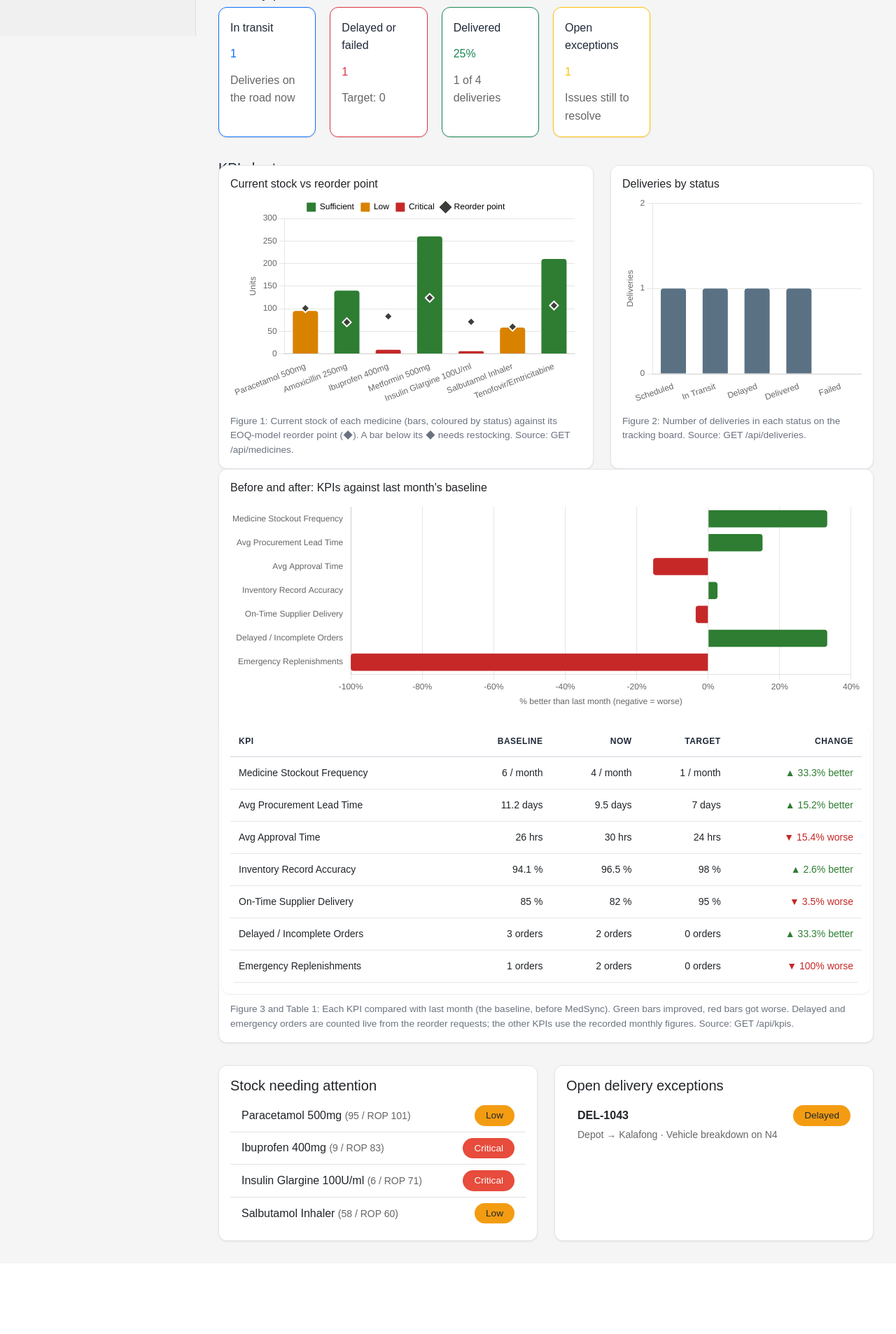
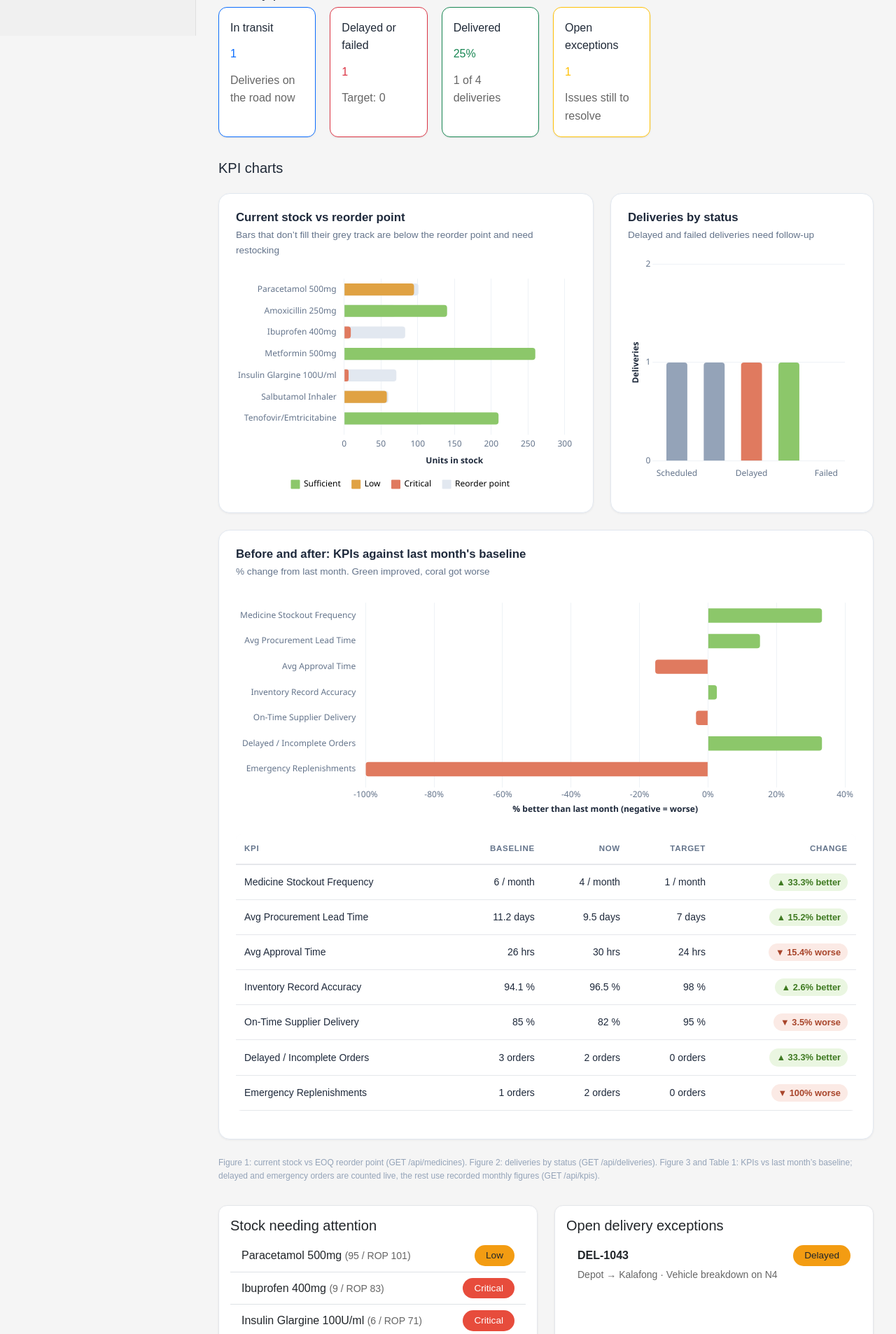
Before and after one commit to u24645177/BFB321_Group4_Project, a Flask app: page /kpis in a window 1280 px wide. Shown: the part 749-2655 px from the top of the page at 70% size. Before the commit the page ends 2524 px from the top, so only its background shows below. Run offline with Flask 3, Linux system fonts and the light colour scheme.

Commit message:
Restyle KPI charts: new colour palette, horizontal stock chart, change pills

```diff
--- a/static/css/style.css
+++ b/static/css/style.css
@@ -991,16 +991,59 @@ footer a:hover {
 }
 
 /* KPI charts (static/js/kpi-charts.js) */
-.chart-figure { margin: 0; }
+
+.chart-figure { margin-bottom: 0; }
+.chart-figure .card {
+    border: 1px solid #e2e8f0;
+    border-radius: 16px;
+    box-shadow: 0 1px 3px rgba(15, 23, 42, 0.06);
+}
+.chart-figure .card-body { padding: 24px; }
+.chart-figure h3 {
+    margin-bottom: 4px;
+    font-size: 1.05rem;
+    font-weight: 700;
+    color: #1e293b;
+}
+.chart-subtitle {
+    margin-bottom: 20px;
+    font-size: 0.85rem;
+    color: #64748b;
+}
 .chart-box {
     position: relative;
-    height: 300px;          /* Chart.js fills this box */
+    height: 320px;
 }
-.chart-figure figcaption {
-    margin-top: 12px;
-    font-size: 0.85rem;
-    color: var(--text-secondary);
+.chart-sources {
+    margin: -8px 0 32px;
+    font-size: 0.75rem;
+    color: #94a3b8;
 }
+
+/* Before/after table */
+.chart-figure .table-responsive {
+    border-radius: 0;
+    box-shadow: none;
+}
+.chart-figure .table th {
+    font-size: 0.72rem;
+    letter-spacing: 0.06em;
+    text-transform: uppercase;
+    color: #64748b;
+}
+.chart-figure .table td { color: #1e293b; font-variant-numeric: tabular-nums; }
+.change-pill {
+    display: inline-block;
+    padding: 3px 10px;
+    border-radius: 999px;
+    font-size: 0.8rem;
+    font-weight: 600;
+    white-space: nowrap;
+}
+.change-pill.is-better { background: #eaf6e1; color: #3f7a22; }
+.change-pill.is-worse  { background: #fbeae5; color: #a8452b; }
+.change-pill.is-same   { background: #f1f5f9; color: #64748b; }
+
 .chart-state {
     position: absolute;
     inset: 0;
--- a/static/js/kpi-charts.js
+++ b/static/js/kpi-charts.js
@@ -12,11 +12,32 @@
     const improvementCanvas = document.getElementById('improvement-chart');
     const beforeAfterBody = document.getElementById('before-after-body');
 
-    // Status colours (checked for colour-blind separation); every colour also has a label
-    const COLOURS = {
-        good: '#2e7d32', warning: '#d98200', critical: '#c62828',
-        marker: '#3d3d3a', neutral: '#5a7184', grid: '#e6e6e3', text: '#666666',
+        const COLOURS = {
+        good: '#8cc76a', warning: '#e0a243', critical: '#e07a5f',
+        track: '#e2e8f0', neutral: '#94a3b8', grid: '#eef2f6', text: '#64748b', title: '#1e293b',
     };
+
+
+    // Grey for normal statuses; colour only where it matters
+    const DELIVERY_COLOURS = {
+        Scheduled: COLOURS.neutral, 'In Transit': COLOURS.neutral, Delayed: COLOURS.critical,
+        Delivered: COLOURS.good, Failed: COLOURS.critical,
+    };
+
+    // Look and feel for every chart
+    if (typeof Chart !== 'undefined') {
+        Chart.defaults.font.family = "'Segoe UI', Tahoma, Geneva, Verdana, sans-serif";
+        Chart.defaults.font.size = 12;
+        Chart.defaults.color = COLOURS.text;
+        Chart.defaults.layout.padding = { top: 8, right: 16 };
+        Chart.defaults.plugins.legend.position = 'bottom';
+        Chart.defaults.plugins.legend.labels.usePointStyle = true;
+        Chart.defaults.plugins.legend.labels.padding = 16;
+        Chart.defaults.plugins.tooltip.backgroundColor = '#1f2937';
+        Chart.defaults.plugins.tooltip.padding = 10;
+        Chart.defaults.plugins.tooltip.cornerRadius = 8;
+        Chart.defaults.plugins.tooltip.boxPadding = 4;
+    }
     const STOCK_COLOURS = { Sufficient: COLOURS.good, Low: COLOURS.warning, Critical: COLOURS.critical };
     const DELIVERY_STATUSES = ['Scheduled', 'In Transit', 'Delayed', 'Delivered', 'Failed'];
 
@@ -39,13 +60,14 @@
     // Settings shared by every chart: quiet grid, thin bars, rounded ends
     function axis(title, extra) {
         return {
-            title: { display: Boolean(title), text: title, color: COLOURS.text },
+            title: { display: Boolean(title), text: title, color: COLOURS.title, font: { weight: '600' } },
             grid: { color: COLOURS.grid },
-            ticks: { color: COLOURS.text },
+            border: { display: false },
+            ticks: { color: COLOURS.text, padding: 6 },
             ...extra,
         };
     }
-    const BAR = { borderRadius: 4, maxBarThickness: 36 };
+    const BAR = { borderRadius: 4, maxBarThickness: 28, barPercentage: 0.7 };
 
     // Figure 1: stock vs reorder point
     async function drawStockChart() {
@@ -63,25 +85,26 @@
                 labels: medicines.map((m) => m.name),
                 datasets: [
                     {
-                        type: 'bar', label: 'Current stock', order: 2, ...BAR,
+                        // Coloured bar: current stock, drawn on top of the grey track
+                        type: 'bar', label: 'Current stock', order: 1, grouped: false, ...BAR,
                         data: medicines.map((m) => m.current_stock),
                         backgroundColor: medicines.map((m) => STOCK_COLOURS[m.status]),
                     },
                     {
-                        // Markers only: each reorder point belongs to one medicine, so no joining line
-                        type: 'line', label: 'Reorder point', order: 1, showLine: false,
+                        // Grey track behind each bar: the reorder point to fill up to
+                        type: 'bar', label: 'Reorder point', order: 2, grouped: false, ...BAR,
                         data: medicines.map((m) => m.reorder_point),
-                        pointStyle: 'rectRot', pointRadius: 6, pointHoverRadius: 8,
-                        backgroundColor: COLOURS.marker, borderColor: '#ffffff', borderWidth: 2,
+                        backgroundColor: COLOURS.track,
                     },
                 ],
             },
             options: {
+                indexAxis: 'y',
                 maintainAspectRatio: false,
-                interaction: { mode: 'index', intersect: false },
+                interaction: { mode: 'index', axis: 'y', intersect: false },
                 scales: {
-                    x: axis('', { grid: { display: false } }),
-                    y: axis('Units', { beginAtZero: true }),
+                    x: axis('Units in stock', { beginAtZero: true }),
+                    y: axis('', { grid: { display: false }, ticks: { color: COLOURS.text, autoSkip: false } }),
                 },
                 plugins: {
                     // Legend explains the bar colours (status) and the ◆ marker
@@ -92,7 +115,7 @@
                                 ...Object.entries(STOCK_COLOURS).map(([status, colour]) => ({
                                     text: status, fillStyle: colour, strokeStyle: colour, pointStyle: 'rect',
                                 })),
-                                { text: 'Reorder point', fillStyle: COLOURS.marker, strokeStyle: COLOURS.marker, pointStyle: 'rectRot' },
+                                { text: 'Reorder point', fillStyle: COLOURS.track, strokeStyle: COLOURS.track, pointStyle: 'rect' },
                             ],
                         },
                         onClick: () => {},   // the legend explains colours; it does not hide data
@@ -122,16 +145,19 @@
             type: 'bar',
             data: {
                 labels: DELIVERY_STATUSES,
-                datasets: [{ label: 'Deliveries', data: counts, backgroundColor: COLOURS.neutral, ...BAR }],
+                                datasets: [{
+                    label: 'Deliveries', data: counts, ...BAR, maxBarThickness: 44,
+                    backgroundColor: DELIVERY_STATUSES.map((status) => DELIVERY_COLOURS[status]),
+                }],
             },
             options: {
                 maintainAspectRatio: false,
                 scales: {
-                    x: axis('', { grid: { display: false } }),
+                    x: axis('', { grid: { display: false }, ticks: { color: COLOURS.text, maxRotation: 0 } }),
                     y: axis('Deliveries', {
                         beginAtZero: true,
                         suggestedMax: Math.max(...counts) + 1,   // a little headroom above the tallest bar
-                        ticks: { stepSize: 1, color: COLOURS.text },
+                        ticks: { precision: 0, color: COLOURS.text },
                     }),
                 },
                 plugins: { legend: { display: false } },   // one series: the title names it
@@ -158,7 +184,11 @@
                 cell.textContent = text;
                 if (index > 0) cell.className = 'text-end';
             });
-            row.cells[4].style.color = change > 0 ? COLOURS.good : change < 0 ? COLOURS.critical : COLOURS.text;
+            // Show the change as a coloured pill
+            const pill = document.createElement('span');
+            pill.className = 'change-pill ' + (change > 0 ? 'is-better' : change < 0 ? 'is-worse' : 'is-same');
+            pill.textContent = row.cells[4].textContent;
+            row.cells[4].replaceChildren(pill);
         });
     }
 
--- a/templates/kpis.html
+++ b/templates/kpis.html
@@ -22,18 +22,19 @@
 {{ delivery_summary_cards(summary) }}
 
 <!-- KPI charts (Chart.js): drawn from the live API by static/js/kpi-charts.js -->
-<h2 class="h5">KPI charts</h2>
-<div class="row g-4 mb-section">
+<h2 class="h5 mb-0">KPI charts</h2>
+<div class="row g-4 mt-0 mb-section">
 
     <figure class="col-lg-7 chart-figure">
         <div class="card h-100">
             <div class="card-body">
-                <h3 class="h6">Current stock vs reorder point</h3>
+                <h3>Current stock vs reorder point</h3>
+                <p class="chart-subtitle">Bars that don’t fill their grey track are below the reorder point and need restocking</p>
                 <div class="chart-box">
                     <canvas id="stock-chart" role="img"
                             aria-label="Bar chart of current stock for each medicine, with its reorder point marked"></canvas>
                 </div>
-                <figcaption>Figure 1: Current stock of each medicine (bars, coloured by status) against its EOQ-model reorder point (◆). A bar below its ◆ needs restocking. Source: GET /api/medicines.</figcaption>
+
             </div>
         </div>
     </figure>
@@ -41,12 +42,12 @@
     <figure class="col-lg-5 chart-figure">
         <div class="card h-100">
             <div class="card-body">
-                <h3 class="h6">Deliveries by status</h3>
+                <h3>Deliveries by status</h3>
+                <p class="chart-subtitle">Delayed and failed deliveries need follow-up</p>
                 <div class="chart-box">
                     <canvas id="delivery-chart" role="img"
                             aria-label="Bar chart of the number of deliveries in each status"></canvas>
                 </div>
-                <figcaption>Figure 2: Number of deliveries in each status on the tracking board. Source: GET /api/deliveries.</figcaption>
             </div>
         </div>
     </figure>
@@ -54,7 +55,8 @@
     <figure class="col-12 chart-figure">
         <div class="card">
             <div class="card-body">
-                <h3 class="h6">Before and after: KPIs against last month's baseline</h3>
+                <h3>Before and after: KPIs against last month's baseline</h3>
+                <p class="chart-subtitle">% change from last month. Green improved, coral got worse</p>
                 <div class="row g-4">
                     <div class="col-12">
                         <div class="chart-box">
@@ -82,12 +84,15 @@
                         </table>
                     </div>
                 </div>
-                <figcaption>Figure 3 and Table 1: Each KPI compared with last month (the baseline, before MedSync). Green bars improved, red bars got worse. Delayed and emergency orders are counted live from the reorder requests; the other KPIs use the recorded monthly figures. Source: GET /api/kpis.</figcaption>
             </div>
         </div>
     </figure>
 </div>
 
+<p class="chart-sources">
+    Figure 1: current stock vs EOQ reorder point (GET /api/medicines). Figure 2: deliveries by status (GET /api/deliveries).
+    Figure 3 and Table 1: KPIs vs last month’s baseline; delayed and emergency orders are counted live, the rest use recorded monthly figures (GET /api/kpis).
+</p>
 
 <div class="row g-4">
 
```
